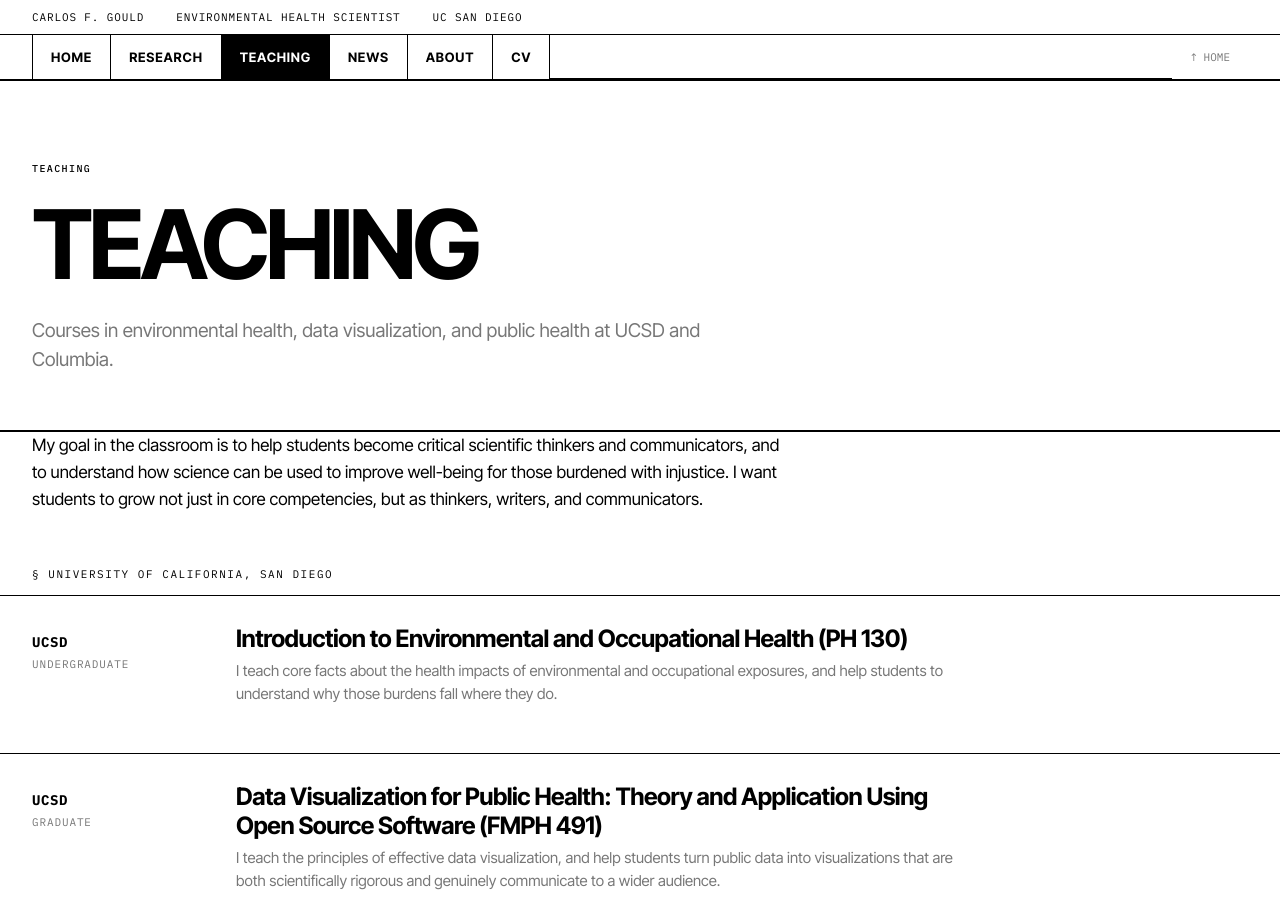
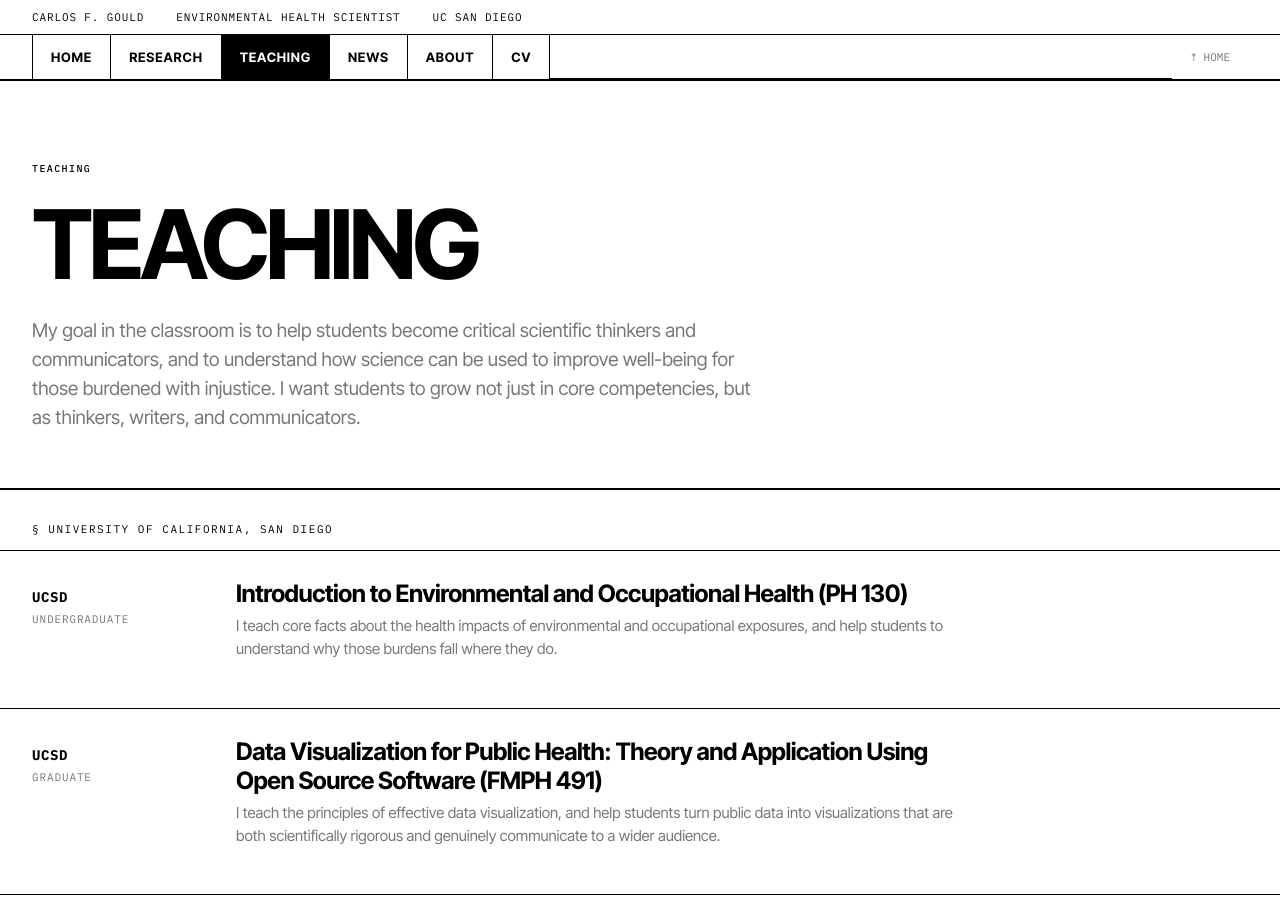
Before and after one commit to gouldc/gouldc.github.io, a Jekyll site: the page built from _pages/teaching.md, in a window 1280 px wide and 900 px high. Built offline with Jekyll 4.4.1, drawn with Linux system fonts in a browser that asks for light colours.

Commit message:
Move teaching philosophy into page lede, remove duplicate body text

```diff
--- a/_pages/teaching.md
+++ b/_pages/teaching.md
@@ -3,9 +3,7 @@ title: "Teaching"
 permalink: /teaching/
 author_profile: true
 classes: teaching-page
-lede: "Courses in environmental health, data visualization, and public health at UCSD and Columbia."
+lede: "My goal in the classroom is to help students become critical scientific thinkers and communicators, and to understand how science can be used to improve well-being for those burdened with injustice. I want students to grow not just in core competencies, but as thinkers, writers, and communicators."
 ---
 
-My goal in the classroom is to help students become critical scientific thinkers and communicators, and to understand how science can be used to improve well-being for those burdened with injustice. I want students to grow not just in core competencies, but as thinkers, writers, and communicators.
-
 {% include list-courses.html %}
```
